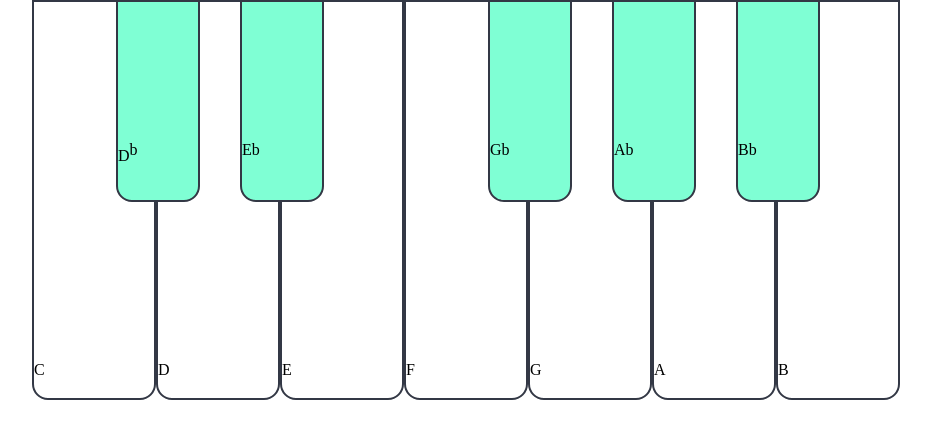
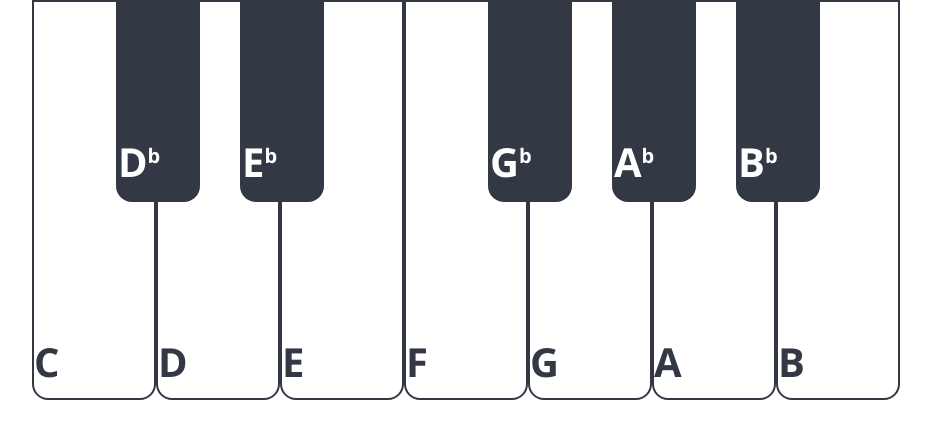
Before and after one commit to murthajosh/KeyPix, a plain HTML site: page index.html in a window 1280 px wide. Shown: the whole page, without its empty margins (8-939 px from the left). Drawn offline with nearby package versions, Linux system fonts and the light colour scheme.

Commit message:
Some styling
Font and sizing. About to add some JQ to get it workin

```diff
--- a/index.html
+++ b/index.html
@@ -35,7 +35,7 @@
 
         <div class="whiteKey E">
             <span class="blackKey Eb">
-                <p class="blackNoteName">Eb</p>
+                <p class="blackNoteName">E<sup>b</sup></p>
             </span>
             <p class="whiteNoteName">E</p>
         </div>
@@ -46,21 +46,21 @@
 
         <div class="whiteKey G">
             <span class="blackKey Gb">
-                <p class="blackNoteName">Gb</p>
+                <p class="blackNoteName">G<sup>b</sup></p>
             </span>
             <p class="whiteNoteName">G</p>
         </div>
 
         <div class="whiteKey A">
             <span class="blackKey Ab">
-                <p class="blackNoteName">Ab</p>
+                <p class="blackNoteName">A<sup>b</sup></p>
             </span>
             <p class="whiteNoteName">A</p>
         </div>
 
         <div class="whiteKey B">
             <span class="blackKey Bb">
-                <p class="blackNoteName">Bb</p>
+                <p class="blackNoteName">B<sup>b</sup></p>
             </span>
             <p class="whiteNoteName">B</p>
         </div>
--- a/style.css
+++ b/style.css
@@ -1,3 +1,10 @@
+body {
+    font-family:'Segoe UI', Tahoma, Geneva, Verdana, sans-serif;
+    font-weight: bolder;
+    font-size: 40px;
+    color: #333845;
+}
+
 .container {
     width:100%;
     max-width: 1200px;
@@ -30,7 +37,7 @@
 }
 
 .blackKey {
-    background-color: aquamarine;
+    background-color: #333845;
     width: 80px;
     height: 50%;
     z-index: 999;
@@ -38,12 +45,13 @@
     margin-left: -42px;
     margin-top: -2px;
     border-bottom-right-radius: 16px;
-    border-bottom-left-radius: 16px;;
+    border-bottom-left-radius: 16px;
+    color: white;
 }
 
 
 .whiteNoteName {
-    margin-top: 360px;
+    margin-top: 340px;
 }
 
 .blackNoteName {
@@ -52,4 +60,5 @@
 
 sup {
     vertical-align: super;
+    font-size: 20px;
 }
```
